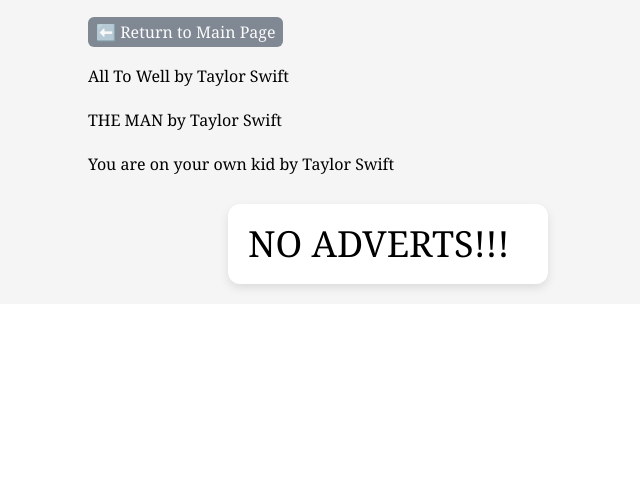
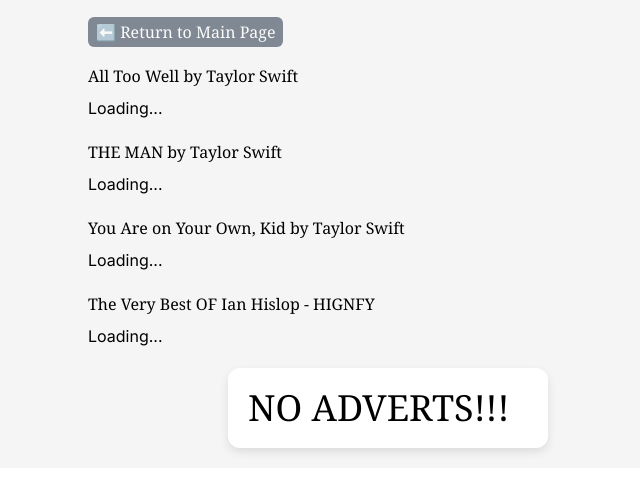
Before and after one commit to uk030621/Main-LWH-Auth-Wrap, a Next.js app: page /alltoowell in a window 1280 px wide. Shown: the top 496 px of the page, without its empty margins (252-892 px from the left). Built offline with nearby package versions, Linux system fonts and the light colour scheme.

Commit message:
added another video

```diff
--- a/app/alltoowell/page.js
+++ b/app/alltoowell/page.js
@@ -1,11 +1,18 @@
 'use client';
 
-import React from 'react';
+import React, { useState } from 'react';
 import styles from './taylor.module.css';
 import Link from 'next/link';
 import YouTube from 'react-youtube';
 
 const CalculatorWithVideo = () => {
+    const [loading, setLoading] = useState({
+        video1: true,
+        video2: true,
+        video3: true,
+        video4: true,
+    });
+
     const videoOptions = {
         height: '315',
         width: '560',
@@ -14,19 +21,33 @@
         },
     };
 
+    const handleVideoReady = (videoIndex) => {
+        setLoading((prev) => ({ ...prev, [videoIndex]: false }));
+    };
+
     return (
-
         <div className={styles.container}>
             <div className={styles.videoContainer}>
-      <Link className="rounded-md px-2 py-1  mb-5 font-serif text-base bg-slate-700 opacity-60 text-white" href="/Regform">⬅️ Return to Main Page</Link>
-      <h1 className='mt-5 mb-2 font-serif'>All To Well by Taylor Swift</h1>
-      <YouTube videoId="sRxrwjOtIag" opts={videoOptions} />
+
+                <Link className="rounded-md px-2 py-1 mb-5 font-serif text-base bg-slate-700 opacity-60 text-white" href="/Regform">⬅️ Return to Main Page</Link>
+                <h1 className='mt-5 mb-2 font-serif'>All Too Well by Taylor Swift</h1>
+                {loading.video1 && <p>Loading...</p>}
+                <YouTube videoId="sRxrwjOtIag" opts={videoOptions} onReady={() => handleVideoReady('video1')} />
+
                 <h1 className='mt-5 mb-2 font-serif'>THE MAN by Taylor Swift</h1>
-      <YouTube videoId="tbEekLA7J3Y" opts={videoOptions} />
-      <h1 className='mt-5 mb-2 font-serif'>You are on your own kid by Taylor Swift</h1>
-      <YouTube videoId="7Gbg6Z70J7E" opts={videoOptions} />
+                {loading.video2 && <p>Loading...</p>}
+                <YouTube videoId="tbEekLA7J3Y" opts={videoOptions} onReady={() => handleVideoReady('video2')} />
+
+                <h1 className='mt-5 mb-2 font-serif'>You Are on Your Own, Kid by Taylor Swift</h1>
+                {loading.video3 && <p>Loading...</p>}
+                <YouTube videoId="7Gbg6Z70J7E" opts={videoOptions} onReady={() => handleVideoReady('video3')} />
+
+                <h1 className='mt-5 mb-2 font-serif'>The Very Best OF Ian Hislop - HIGNFY</h1>
+                {loading.video4 && <p>Loading...</p>}
+                <YouTube videoId="V0QTxnzxstU" opts={videoOptions} onReady={() => handleVideoReady('video3')} />
 
             </div>
+
             <div className={styles.calculatorContainer}>
                 <h1 className='font-thin font-serif text-4xl'>NO ADVERTS!!!</h1>
                 {/* Your calculator component */}
```
Lines whose indentation alone changed are shown as unchanged.
